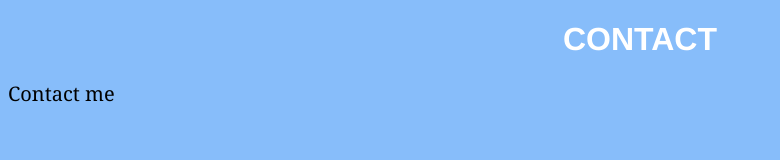
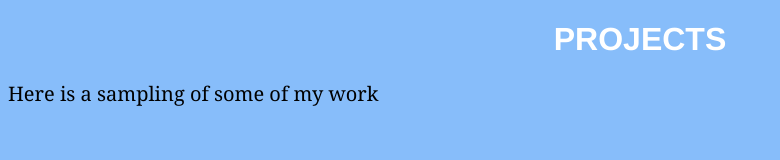
Before and after one commit to JoeYashinsky/JoeYashinsky.github.io, a plain HTML site: page projects.html in a window 1280 px wide. Shown: the whole page, without its empty margins (0-780 px from the left). Drawn offline with Linux system fonts and the light colour scheme.

```diff
--- a/projects.html
+++ b/projects.html
@@ -3,8 +3,8 @@
     <head>
         <title>Joe's Portfolio - Projects</title>
         <body>
-        <h1>CONTACT</h1>
-        <p>Contact me</p>
+        <h1>PROJECTS</h1>
+        <p>Here is a sampling of some of my work</p>
         <meta charset="UTF-8">
         <meta name="viewport" content="width=device-width, initial-scale=1.0">
         <meta name = "description" content = "Portfolio Website for Joe Yashinsky">
```
Also changed, not shown: contact.html (+4 -0 lines), index.html (+2 -2 lines).
